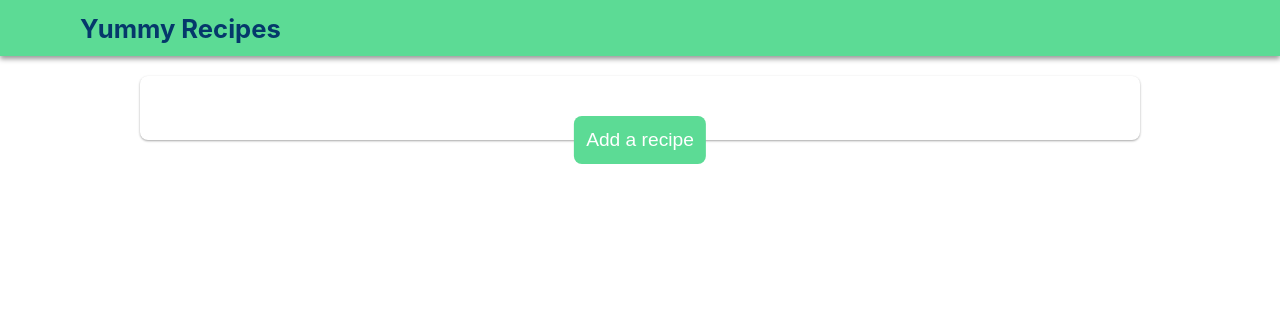
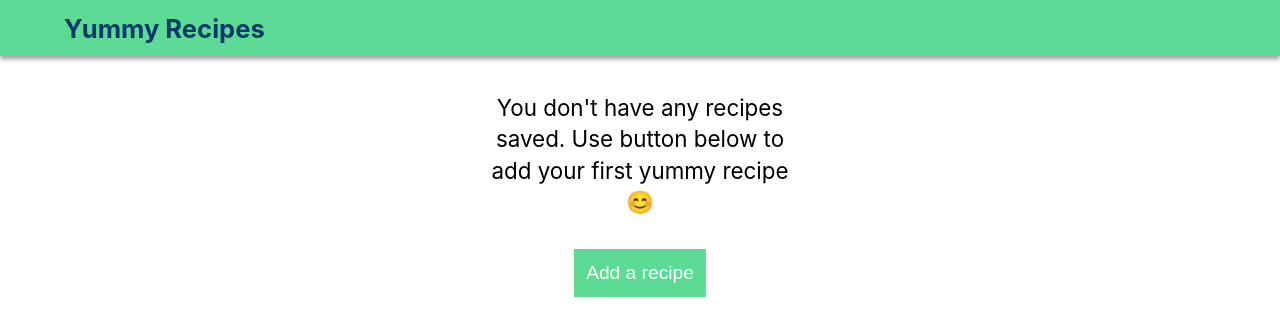
Before and after one commit to kokusGr/yummy-recipes, a React (Create React App) app: page / in a window 1280 px wide. Shown: the top 336 px of the page. Built offline with nearby package versions, Linux system fonts and the light colour scheme.

Commit message:
Polishing recipes list

```diff
--- a/src/App.module.css
+++ b/src/App.module.css
@@ -7,7 +7,7 @@
   height: 56px;
   display: flex;
   align-items: center;
-  padding-left: 80px;
+  padding-left: 5vw;
   background-color: var(--primary-color);
   box-shadow: 0px 3px 5px 0px rgba(0,0,0,0.4);
 }
--- a/src/components/Button.module.css
+++ b/src/components/Button.module.css
@@ -2,7 +2,6 @@
   background: none;
   border: none;
   cursor: pointer;
-  border-radius: 8px;
   outline: none;
   padding: 8px 12px;
 }
--- a/src/components/Recipe.module.css
+++ b/src/components/Recipe.module.css
@@ -25,7 +25,6 @@
 }
 
 .headerExpanded {
-  border-bottom: 1px solid gray;
   background-color: var(--accent-color-light);
   color: var(--accent-color-dark);
 }
--- a/src/components/RecipeModal.module.css
+++ b/src/components/RecipeModal.module.css
@@ -24,7 +24,7 @@
     width: 600px;
     height: 400px;
     background-color: #FFF;
-    border-radius: 8px;
+    border-radius: 4px;
     display: flex;
     flex-direction: column;
   }
--- a/src/components/RecipesList.js
+++ b/src/components/RecipesList.js
@@ -22,6 +22,8 @@ const RecipesList = props => {
   }
 
   return (
+    <div className={styles.root}>
+      {recipes.length !== 0 ? (
         <ul className={styles.list}>
           {recipes.map(recipe => (
             <Recipe key={recipe.id}
@@ -31,12 +33,18 @@ const RecipesList = props => {
               onDeletePressed={deleteRecipe}
               toggleExpanded={toggleExpanded} />
           ))}
+        </ul>
+      ) : (
+        <div className={styles.emptyListPlaceholder}>
+          You don't have any recipes saved. Use button below to add your first yummy recipe <span role="img" aria-label="Smilling emoji">&#x1F60A;</span>
+        </div>
+      )}
         <div className={styles.buttonContainer}>
           <Button onClick={onAddPressed} type="contained" size="big">
             Add a recipe
           </Button>
         </div>
-    </ul>
+    </div>
   )
 }
 
--- a/src/components/RecipesList.module.css
+++ b/src/components/RecipesList.module.css
@@ -1,9 +1,20 @@
-.list {
+.root {
   position: relative;
   margin: 0;
-    padding: 8px 0 56px 0;
-    box-shadow: 0 1px 3px rgba(0,0,0,0.12), 0 1px 2px rgba(0,0,0,0.24);
-    border-radius: 8px;
+}
+
+.list {
+  padding: 0;
+  margin: 0;
+  max-height: calc(100vh - 140px);
+  min-height: 200px;
+  overflow-y: scroll;
+}
+
+@media(min-width: 800px) {
+  .list {
+    box-shadow: 0 1px 3px rgba(0, 0, 0, 0.12), 0 1px 2px rgba(0, 0, 0, 0.24);
+  }
 }
 
 .buttonContainer {
@@ -12,3 +23,13 @@
   right: 50%;
   transform: translate(50%, 50%);
 }
+
+.emptyListPlaceholder {
+  width: 300px;
+  margin: 0 auto;
+  padding-top: 16px;
+  padding-bottom: 56px;
+  font-size: 1.4em;
+  line-height: 1.4;
+  text-align: center;
+}
--- a/src/components/TextField.module.css
+++ b/src/components/TextField.module.css
@@ -5,8 +5,8 @@
     justify-content: flex-end;
     background-color: #F5F5F5;
     flex-direction: column;
-    border-top-left-radius: 8px;
-    border-top-right-radius: 8px;
+    border-top-left-radius: 4px;
+    border-top-right-radius: 4px;
   }
 
   .label {
```
Lines whose indentation alone changed are shown as unchanged.
